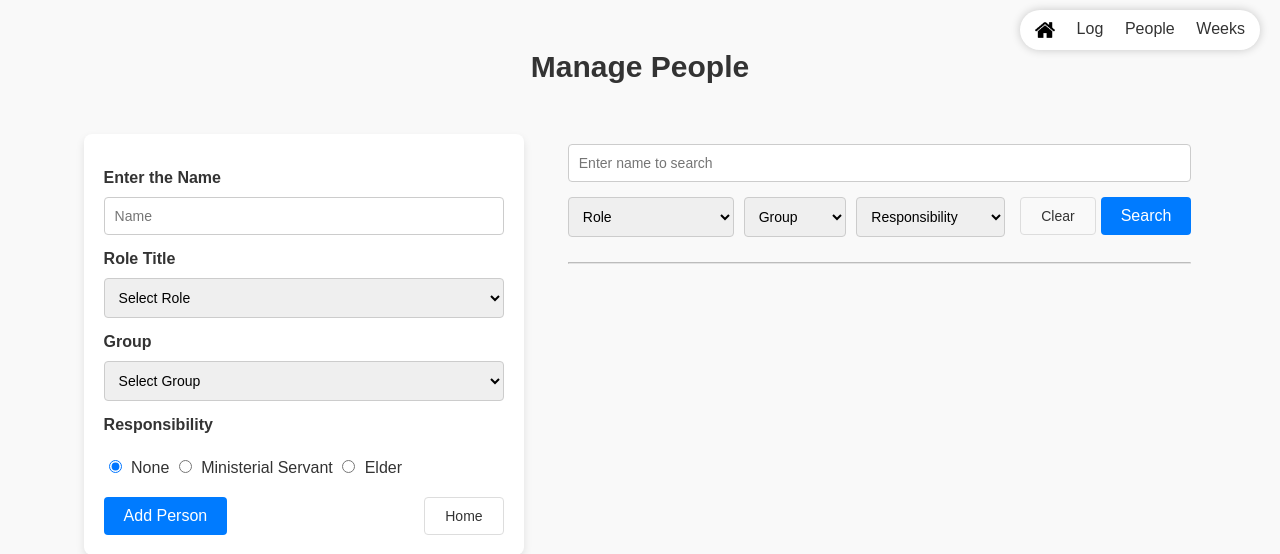
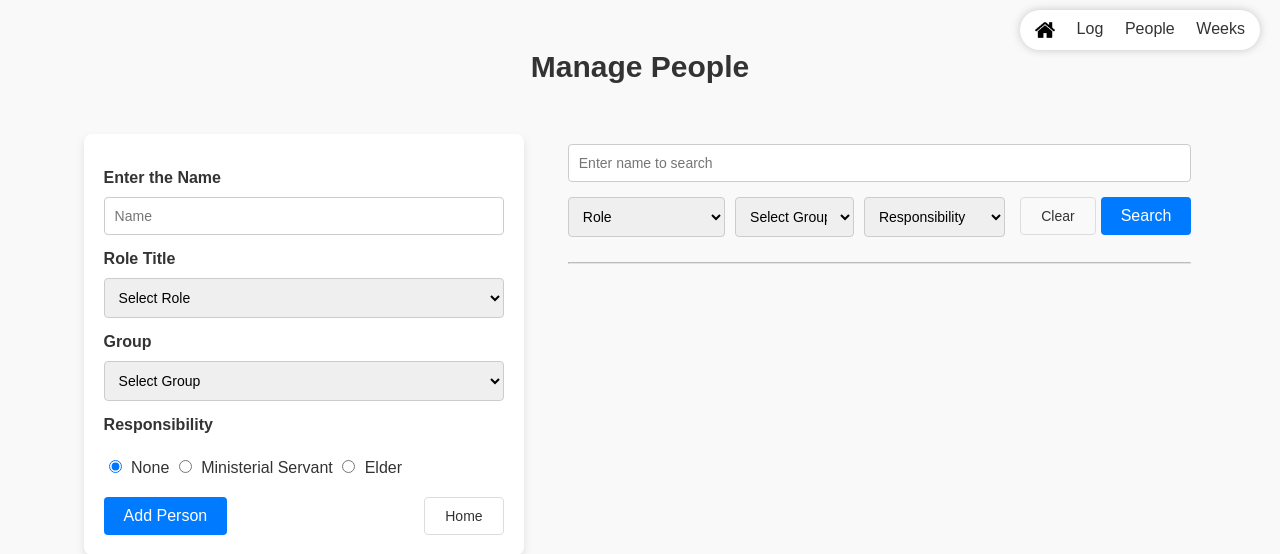
Before and after one commit to AryansVj/assignment-tracker, a PHP site: page /viewPeople/ManagePeople.php in a window 1280 px wide. Shown: the top 554 px of the page. Run offline with PHP 8.4, Linux system fonts and the light colour scheme.

Commit message:
Further fixes with group list

```diff
--- a/viewPeople/ManagePeople.php
+++ b/viewPeople/ManagePeople.php
@@ -147,11 +147,11 @@ if ( isset($_GET['search']) ) {
                         </select>
                     </p>
                     <p>
-                        <select name="search-group" id="search-group" required>
-                            <option value="0" selected>Group</option>
-                            <option value="1">Kundasale</option>
-                            <option value="2">Digana</option>
-                        </select>
+                    <select name="group" id="group" required>
+                        <?php foreach ($groups as $value => $name): ?>
+                            <option value="<?= $value ?>"><?= $name ?></option>
+                        <?php endforeach; ?>
+                    </select>
                     </p>
                     <p>
                         <select name="search-responsibility" id="search-responsibility">
```
